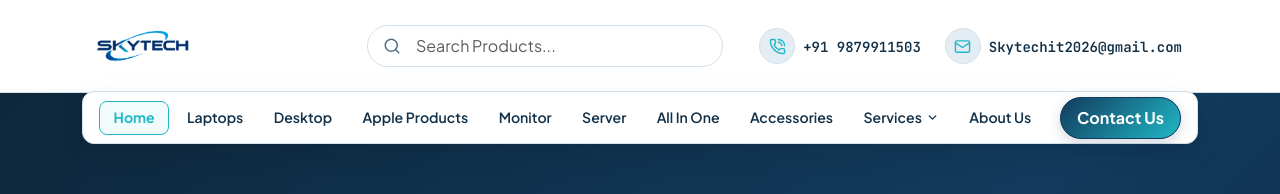
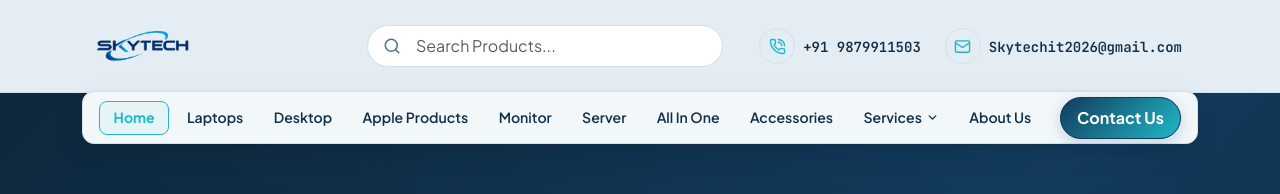
Before and after one commit to patelharshid/skytech-frontend, a React (Vite) app: page / in a window 1280 px wide. Shown: the top 194 px of the page. Built offline with nearby package versions, Linux system fonts and the light colour scheme; no server answers.

Commit message:
Update global.css

```diff
--- a/src/css/global.css
+++ b/src/css/global.css
@@ -149,7 +149,7 @@ h6 {
 }
 
 .sky-header {
-  background-color: var(--card-color);
+  background-color: var(--surface-color);
   border-bottom: 1px solid var(--border-color);
   transition: all 0.3s ease;
 }
@@ -165,7 +165,7 @@ h6 {
 }
 
 .skytech-floating-nav {
-  background: var(--card-color);
+  background: var(--bg-color);
   border: 1px solid var(--border-color);
   border-radius: 12px;
   box-shadow: 0 10px 30px rgba(0, 0, 0, 0.08), 0 2px 6px rgba(0, 0, 0, 0.04);
@@ -185,7 +185,7 @@ h6 {
 .skytech-floating-nav-wrapper.is-sticky .skytech-floating-nav {
   box-shadow: 0 12px 32px rgba(0, 0, 0, 0.14);
   border-color: var(--primary-color);
-  background: var(--card-color);
+  background: var(--bg-color);
 }
 
 .skytech-floating-nav .navbar-collapse {
```
